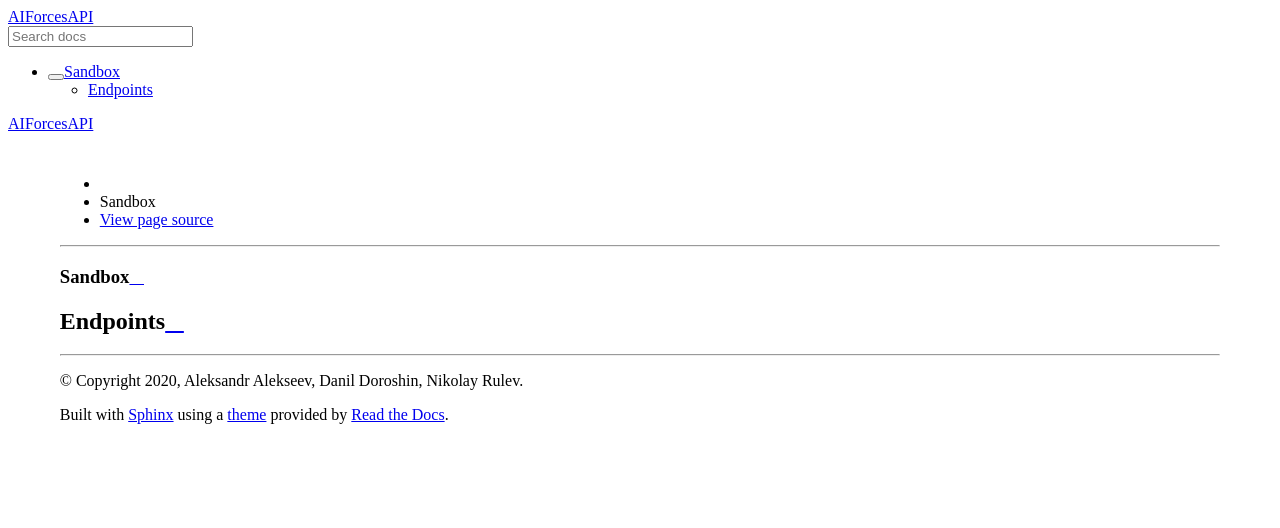
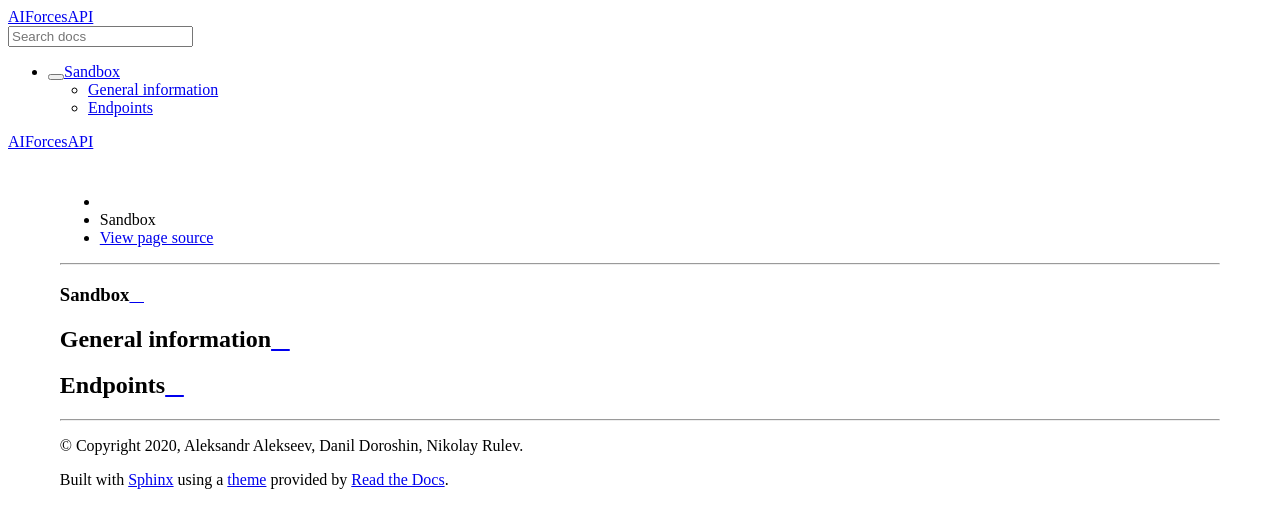
Before and after one commit to AIForces/AIForcesAPI, a Sphinx documentation site: the page built from docs/source/sandbox.rst, in a window 1280 px wide. Shown: the top 528 px of the page. Built offline with Sphinx 7.4.7 and the Read the Docs theme 2.0.0, drawn with Linux system fonts in a browser that asks for light colours.

Commit message:
Added general info heading

```diff
--- a/docs/source/problem.rst
+++ b/docs/source/problem.rst
@@ -1,5 +1,8 @@
 Problem
 *******
+
+General information
+===================
 
 Endpoints
 =========
--- a/docs/source/sandbox.rst
+++ b/docs/source/sandbox.rst
@@ -1,5 +1,8 @@
 Sandbox
 *******
 
+General information
+===================
+
 Endpoints
 =========
--- a/docs/source/submission.rst
+++ b/docs/source/submission.rst
@@ -1,5 +1,8 @@
 Submission
 **********
+
+General information
+===================
 
 Endpoints
 =========
--- a/docs/source/tournament.rst
+++ b/docs/source/tournament.rst
@@ -1,5 +1,8 @@
 Tournament
 **********
+
+General information
+===================
 
 Endpoints
 =========
```
